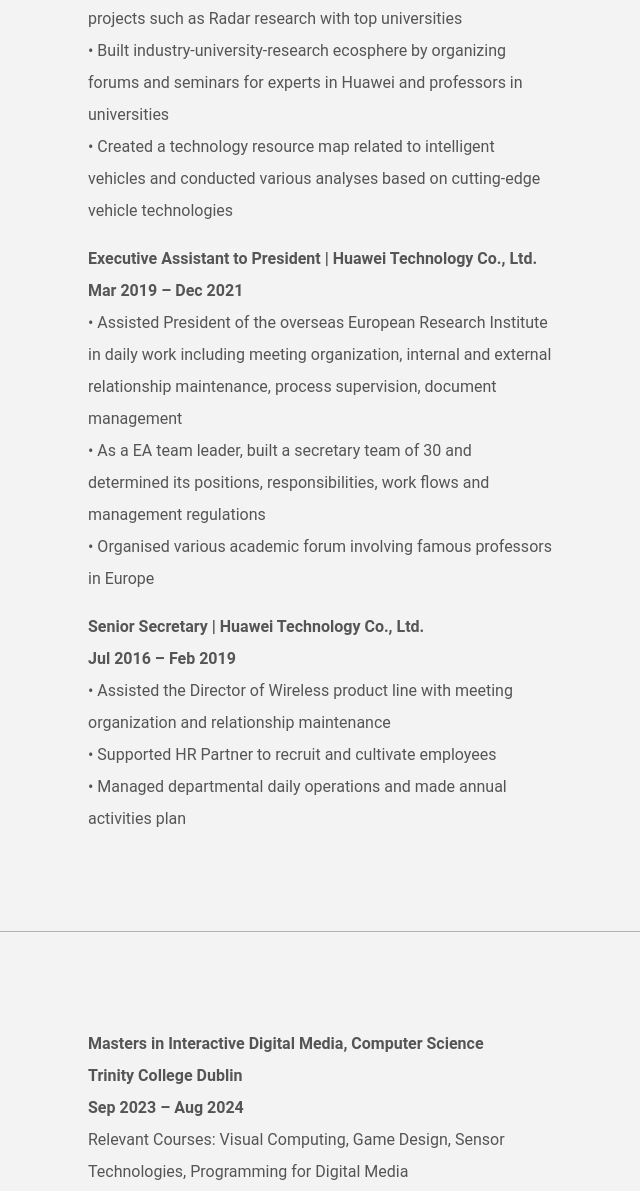
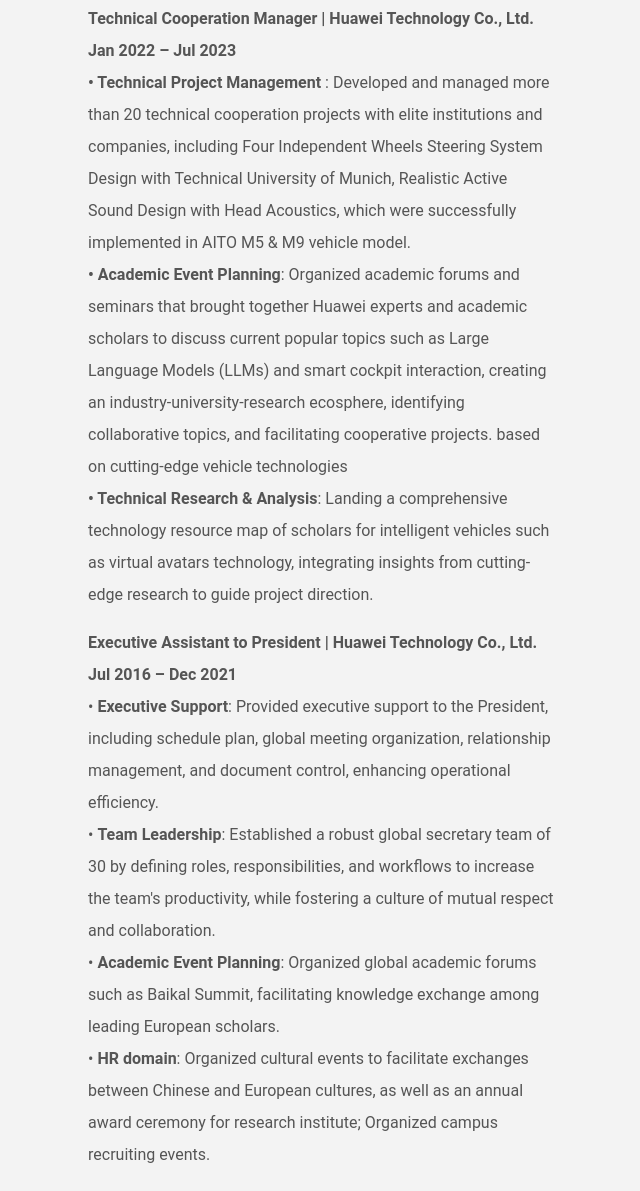
Before and after one commit to MarinaZhu0101/portfolio-website, a plain HTML site: page aboutme.html in a window 1280 px wide. Shown: the part 664-1855 px from the top of the page, without its empty margins (552-1192 px from the left). Drawn offline with Linux system fonts and the light colour scheme.

Commit message:
Add files via upload

```diff
--- a/aboutme.html
+++ b/aboutme.html
@@ -24,17 +24,20 @@
         <div class="box">Resume</div>
         <!-- 6 boxes with 3 sections and detailed information -->
         <div class="box1">Technical Skills</div>
-        <div class="box4"><p><b>Languages:</b> Python, JavaScript, HTML, CSS<br><b>Frontend:</b> DOM, jQuery, React, Vue<br><b>Other Tools: </b>Git, GitHub, 3DS Max, Adobe Photoshop, Illustrator, Premiere, Figma</p></div>
+        <div class="box4"><p><b>Languages:</b> Python, Java, JavaScript, HTML, CSS<br><b>Frontend:</b> DOM, jQuery, React, Vue<br><b>Backend:</b> NodeJS, ExpressJS, Flask<br><b>Database:</b> MySQL, Oracle, MongoDB<br><b>Other Tools: </b>Git, GitHub, Blender, Figma, Processing, Arduino, Adobe Photoshop, Illustrator, Premiere, SPSS
+        </p></div>
         <div class="box2">Work Experience</div>
-        <div class="box5"><p><b>Technical Cooperation Manager | Huawei Technology Co., Ltd. <br>Jan 2022 – Jul 2023</b><br>• Established and managed more than 20 technical cooperation projects such as Radar research with
-            top universities<br>• Built industry-university-research ecosphere by organizing forums and seminars for experts in
-            Huawei and professors in universities<br>• Created a technology resource map related to intelligent vehicles and conducted various analyses
-            based on cutting-edge vehicle technologies</p>
-            <p><b>Executive Assistant to President | Huawei Technology Co., Ltd.<br>Mar 2019 – Dec 2021</b><br>
-            • Assisted President of the overseas European Research Institute in daily work including meeting organization, internal and external relationship maintenance, process supervision, document management<br>
-            • As a EA team leader, built a secretary team of 30 and determined its positions, responsibilities, work flows and management regulations<br>• Organised various academic forum involving famous professors in Europe</p>
-            <p><b>Senior Secretary | Huawei Technology Co., Ltd.<br>Jul 2016 – Feb 2019</b><br>• Assisted the Director of Wireless product line with meeting organization and relationship maintenance<br>
-            • Supported HR Partner to recruit and cultivate employees<br>• Managed departmental daily operations and made annual activities plan</p>
+        <div class="box5"><p><b>Technical Cooperation Manager | Huawei Technology Co., Ltd. <br>Jan 2022 – Jul 2023</b><br><b>• Technical Project Management</b> : Developed and managed more than 20 technical cooperation projects with elite institutions and companies, including Four Independent Wheels Steering System Design with Technical University of Munich, Realistic Active Sound Design with Head Acoustics, which were successfully implemented in AITO M5 & M9 vehicle model.<br><b>• Academic Event Planning</b>: Organized academic forums and seminars that brought together Huawei experts and academic scholars to discuss current popular topics such as Large Language Models (LLMs) and smart cockpit interaction, creating an industry-university-research ecosphere, identifying collaborative topics, and facilitating cooperative projects.
+            based on cutting-edge vehicle technologies<br><b>• Technical Research & Analysis</b>: Landing a comprehensive technology resource map of scholars for intelligent vehicles such as virtual avatars technology, integrating insights from cutting-edge research to guide project direction.</p>
+            <p><b>Executive Assistant to President | Huawei Technology Co., Ltd.<br>Jul 2016 – Dec 2021</b><br>
+                • <b>Executive Support</b>: Provided executive support to the President, including schedule plan, global meeting
+                organization, relationship management, and document control, enhancing operational efficiency.<br>
+            • <b>Team Leadership</b>: Established a robust global secretary team of 30 by defining roles, responsibilities, and
+            workflows to increase the team's productivity, while fostering a culture of mutual respect and collaboration.<br>
+            • <b>Academic Event Planning</b>: Organized global academic forums such as Baikal Summit, facilitating
+                knowledge exchange among leading European scholars.<br>
+            • <b>HR domain</b>: Organized cultural events to facilitate exchanges between Chinese and European cultures, as well as an annual award ceremony for research institute; Organized campus recruiting events.</p>
+
         </div>
         <div class="box3">Education</div>
         <div class="box6"><p><b>Masters in Interactive Digital Media, Computer Science<br>Trinity College Dublin<br>Sep 2023 – Aug 2024</b><br>Relevant Courses: Visual Computing, Game Design, Sensor Technologies, Programming for Digital Media</p>
```
